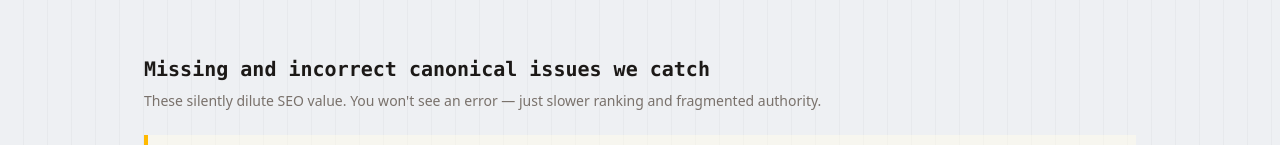
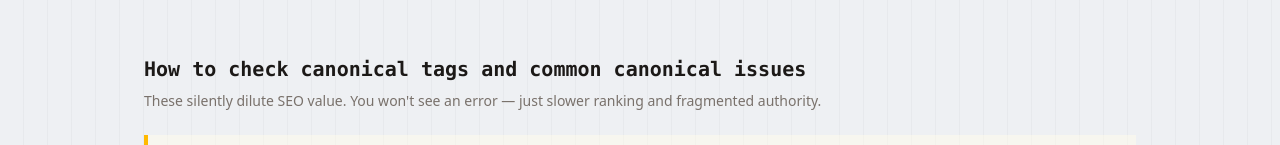
Before and after one commit to deiaqgyv/GoLiveClearance, a Next.js app: page /canonical-checker in a window 1280 px wide. Shown: the part 523-668 px from the top of the page. Built offline with nearby package versions, Linux system fonts and the light colour scheme; no server answers; a web font is replaced by a local one.

Commit message:
feat: target technical SEO long-tail queries

```diff
--- a/src/app/canonical-checker/page.tsx
+++ b/src/app/canonical-checker/page.tsx
@@ -3,7 +3,7 @@ import { pageMetadata } from "@/lib/seo";
 import { ToolLanding } from "@/components/tool-landing";
 
 export const metadata: Metadata = pageMetadata("/canonical-checker", {
-  title: "Canonical Tag Checker — Find Missing or Wrong Canonical URLs",
+  title: "Check Canonical Tags Online — Find Canonical SEO Issues",
   description:
     "Check a URL for missing, conflicting, relative, redirected, or staging canonical tags. See the declared canonical and get practical fixes before Google indexes it.",
   openGraph: {
@@ -33,7 +33,7 @@ export default function CanonicalCheckerPage() {
           CLEARED / HOLD / DENIED.
         </>
       }
-      failuresHeading="Missing and incorrect canonical issues we catch"
+      failuresHeading="How to check canonical tags and common canonical issues"
       failuresLead="These silently dilute SEO value. You won't see an error — just slower ranking and fragmented authority."
       failures={[
         {
@@ -60,6 +60,11 @@ export default function CanonicalCheckerPage() {
           title: "Canonical points through a redirect",
           detail:
             "A declared canonical should resolve directly to the preferred 200 URL. Redirecting canonicals add ambiguity and make audits harder to interpret.",
+        },
+        {
+          title: "Alternative page with a proper canonical tag",
+          detail:
+            "Search Console may exclude a duplicate URL when it correctly points to another canonical page. Confirm the selected destination is the preferred 200 URL before treating the exclusion as an error.",
         },
       ]}
       fixHeading="Copy-paste canonical fixes"
@@ -96,6 +101,7 @@ export const metadata = {
         "Use one canonical per page — don't chain redirects through canonicals",
         "Verify with URL Inspection in Search Console after deploy",
         "Compare the declared canonical with Google's selected canonical in Search Console",
+        "Treat 'alternative page with proper canonical tag' as expected when the destination is intentional",
       ]}
       related={[
         {
--- a/src/app/noindex-checker/page.tsx
+++ b/src/app/noindex-checker/page.tsx
@@ -3,7 +3,7 @@ import { pageMetadata } from "@/lib/seo";
 import { ToolLanding } from "@/components/tool-landing";
 
 export const metadata: Metadata = pageMetadata("/noindex-checker", {
-  title: "Noindex Checker — Test Meta Robots and X-Robots-Tag",
+  title: "Check Noindex Tags Online — Meta Robots & X-Robots-Tag",
   description:
     "Check a production URL for meta robots noindex and X-Robots-Tag headers. Find accidental indexing blocks and get practical Next.js fixes.",
   openGraph: {
@@ -34,7 +34,7 @@ export default function NoindexCheckerPage() {
           headers, then stamp CLEARED / HOLD / DENIED.
         </>
       }
-      failuresHeading="Noindex accidents we catch"
+      failuresHeading="How to find noindex tags and fix unexpected exclusions"
       failuresLead="These hide your site from search engines — and the damage accumulates silently until someone checks."
       failures={[
         {
@@ -100,6 +100,7 @@ export function middleware(req: NextRequest) {
         "Use Search Console URL Inspection to confirm indexing is allowed",
         "Check robots.txt separately: robots blocking and noindex are different directives",
         "Re-scan after removing noindex — it can take days for Google to re-crawl",
+        "Keep noindex on private, duplicate, shared-result, and staging URLs when exclusion is intentional",
       ]}
       related={[
         {
--- a/src/app/robots-txt-checker/page.tsx
+++ b/src/app/robots-txt-checker/page.tsx
@@ -3,7 +3,7 @@ import { pageMetadata } from "@/lib/seo";
 import { ToolLanding } from "@/components/tool-landing";
 
 export const metadata: Metadata = pageMetadata("/robots-txt-checker", {
-  title: "Check If robots.txt Blocks Google Before Website Launch",
+  title: "Google robots.txt Checker — Test If Crawlers Are Blocked",
   description:
     "Free robots.txt checker for go-live: paste your URL, detect Disallow:/ and missing sitemap lines, get a CLEARED / HOLD / DENIED stamp with copy-paste fixes.",
   openGraph: {
@@ -33,7 +33,7 @@ export default function RobotsTxtCheckerPage() {
           and stamp CLEARED / HOLD / DENIED with a fix you can paste.
         </>
       }
-      failuresHeading="Accidents we flag"
+      failuresHeading="How to check robots.txt and crawler blocking mistakes"
       failuresLead="These look harmless in staging and become permanent SEO debt after launch day."
       failures={[
         {
@@ -83,6 +83,7 @@ Sitemap: https://yourdomain.com/sitemap.xml`,
         "Confirm you are scanning the apex / www you will promote",
         "Open /robots.txt in an incognito window after deploy",
         "Submit sitemap in Search Console once the domain is live",
+        "Test the exact Googlebot path instead of assuming every user-agent receives the same rules",
       ]}
       related={[
         {
```
